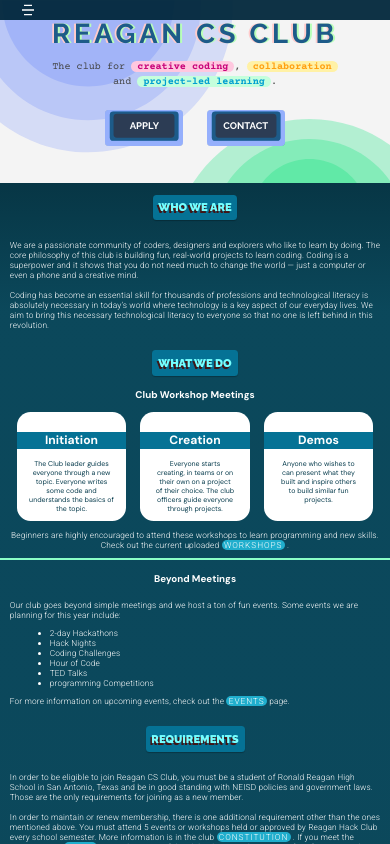
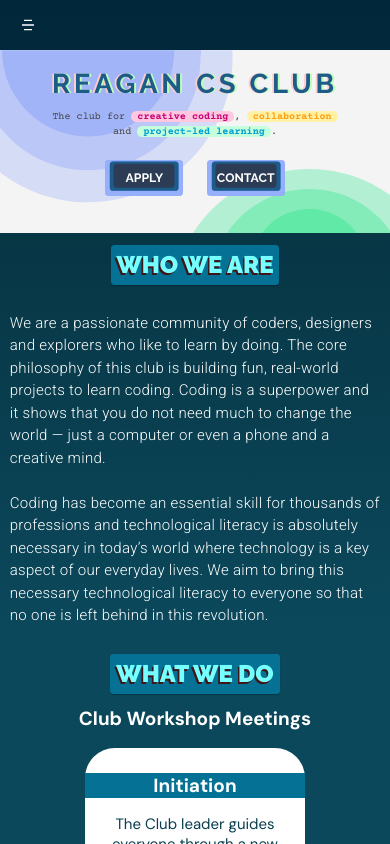
Before and after one commit to RR-CS-Club/RR-CS-Club.github.io, a Next.js app: page / in a window 390 px wide. Built offline with nearby package versions, Linux system fonts and the light colour scheme.

Commit message:
Make website fully mobile responsive

```diff
--- a/pages/comingsoon.js
+++ b/pages/comingsoon.js
@@ -9,8 +9,15 @@
           name='description'
           content='This page is currently under construction. Check out the home page to learn more about the Ronald Reagan Computer Science Club.'
         />
+        <link
+          href='https://fonts.googleapis.com/css2?family=Raleway:wght@300&display=swap'
+          rel='stylesheet'
+        />
       </Head>
-      <div className='soonContainer'>
+      <div className='soonContainer' title='Snake with wrench'>
+        <h1 className='soonTitle'>
+          the requested <strong>URL</strong> is currently under construction
+        </h1>
         <a href='/'>
           <div className='soonButton'></div>
         </a>
--- a/pages/index.js
+++ b/pages/index.js
@@ -55,7 +55,7 @@
             </span>
             .
           </div>
-          <section className={styles.buttonContainer}>
+          <div className={styles.buttonContainer}>
             <div
               onClick={() => window.open(apply_link, "_blank")}
               className={styles.button}>
@@ -66,7 +66,7 @@
               className={styles.button}>
               <h1 className='ContactText'>Contact</h1>
             </div>
-          </section>
+          </div>
         </section>
         <main className={styles.main}>
           <section className={styles.section}>
@@ -185,8 +185,10 @@
             </p>
           </section>
         </main>
-        <div id={styles.checkerDivider}></div>
-        <section className={styles.footer}>
+        <div id={styles.checkerDivider} title='Checker board divider'></div>
+        <section
+          className={styles.footer}
+          title='Circles wavelike pattern on top-left and bottom-right'>
           <h1 id={styles.bottomTitle}>Apply today to become a member.</h1>
           <h2 id={styles.bottomSubtitle}>
             It's completely online and takes under 10 minutes.
--- a/styles/Home.module.css
+++ b/styles/Home.module.css
@@ -32,7 +32,7 @@
 .button {
   cursor: pointer;
   margin: 2.3vw 3vw;
-  font-size: 1.7vw;
+  font-size: 1.4vw;
   text-transform: uppercase;
   color: white;
   text-align: center;
@@ -56,6 +56,7 @@
 
 .footer {
   background-image: url("../public/BottomBg.svg");
+  background-color: black;
   background-size: cover;
   width: 100%;
   height: 43.3vw;
@@ -140,6 +141,7 @@
   display: flex;
   justify-content: center;
   padding-top: 1.2em;
+  font-size: 1.7vw;
 }
 
 #cardSection {
@@ -319,7 +321,7 @@
   text-align: center;
 }
 
-@media only screen and (max-width: 1150px) {
+@media only screen and (max-width: 1150px) and (min-width: 652px) {
   .card {
     width: 28vw;
     height: 28vw;
@@ -333,18 +335,35 @@
     height: 4.2vw;
   }
 }
-
+@media only screen and (max-width: 606px) {
+  #cardSection {
+    flex-direction: column;
+  }
+}
 @media only screen and (max-width: 652px) {
+  .card {
+    width: 220px;
+    height: 220px;
+    border-radius: 30px;
+    margin: 5px;
+  }
+  .card p {
+    font-size: 15px;
+  }
+  .card h2 {
+    font-size: 19px;
+    height: 25px;
+  }
   .bodyText {
-    font-size: 4vw;
+    font-size: 15px;
+    line-height: 1.5em;
   }
-
   .sectionTitle {
-    font-size: 5.55vw;
+    font-size: 24px;
   }
 
   .sectionSubtitle {
-    font-size: 4.8vw;
+    font-size: 19px;
   }
 
   #titleMain {
@@ -370,9 +389,12 @@
     border-radius: 1vw;
     font-size: 2.1vw;
   }
+  .link {
+    padding: 0vw 1.5vw;
+  }
 }
 
-@media only screen and (max-width: 1267px) {
+@media only screen and (max-width: 1267px) and (min-width: 652px) {
   .bodyText {
     font-size: 2.13vw;
   }
@@ -422,3 +444,9 @@
     height: 3.3vw;
   }
 }
+
+@media only screen and (max-width: 768px) {
+  .topSection {
+    margin-top: 50px;
+  }
+}
--- a/styles/globals.css
+++ b/styles/globals.css
@@ -103,7 +103,7 @@
 }
 
 .soonButton {
-  margin-top: 51vw;
+  margin-top: 4vw;
   margin-left: 74.4vw;
   background-image: url("../public/soonButton.svg");
   background-position-x: center;
@@ -115,6 +115,15 @@
   border-radius: 1.2vw;
   border: none;
   outline: none;
+}
+
+.soonTitle {
+  font-size: 4.46vw;
+  margin-top: 31vw;
+  margin-left: 48.2vw;
+  color: white;
+  width: 680px;
+  text-align: right;
 }
 
 #menuIcon {
@@ -157,7 +166,7 @@
     top: 0;
     border-radius: 2vw;
     left: 2vw;
-    margin: 4.5vw 0vw;
+    margin: 30px 0vw;
     height: 25vw;
     background-color: rgba(2, 39, 60, 0.95);
 
@@ -204,6 +213,6 @@
   }
 
   #navContainer {
-    height: 5vw;
+    height: 50px;
   }
 }
```
Also changed, not shown: public/robots.txt (added), public/soonBg.png, 1 other file (tests, documents, lock files or other folders).
